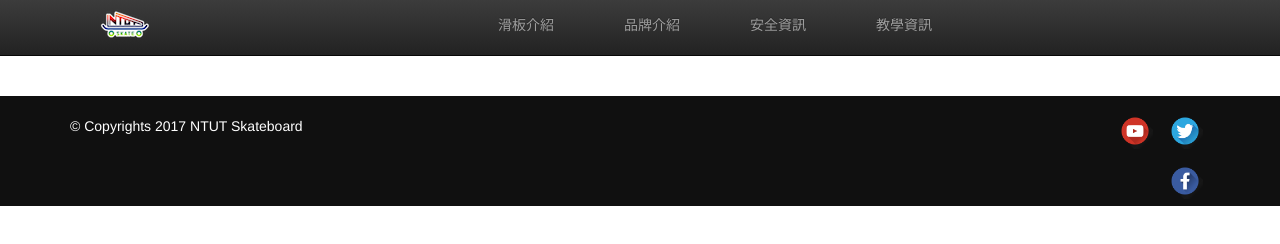
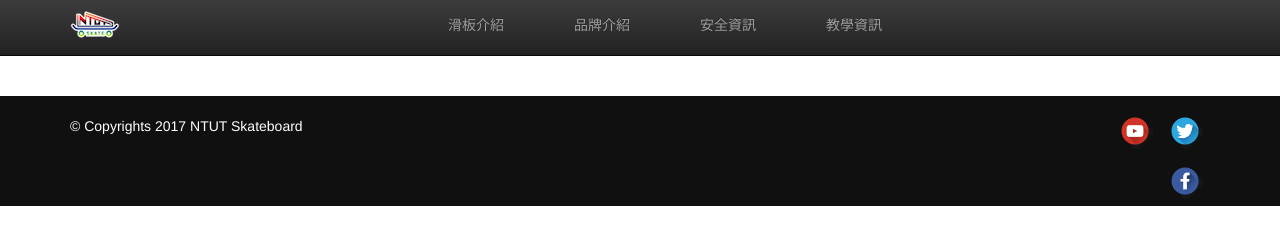
Before and after one commit to rankaitsai/SkateBoard, a plain HTML site: page brand-introduction.html in a window 1280 px wide. Drawn offline with nearby package versions, Linux system fonts and the light colour scheme.

Commit message:
modify header

```diff
--- a/brand-introduction.html
+++ b/brand-introduction.html
@@ -14,10 +14,8 @@
   <title>品牌介紹</title>
 </head>
 <body>
-  <div class="container-fullwidth">
-    <div>
-      <div>
   <nav class="navbar navbar-toggleable-md navbar-inverse bg-inverse fixed-top navbar-static-top" role="navigation">
+    <div class="container">
       <div id="img-logo">
           <a href="main.html"><img src="images/Logo.png" alt="Logo"></a>
       </div>
@@ -28,11 +26,9 @@
           <li><a href="security-information.html">安全資訊</a></li>
           <li><a href="tutorial-information.html">教學資訊</a></li>
         </ul>
-          </div>
+      </div> <!--collapse navbar-collapse end-->
+    </div><!--container-fullwidth end-->
   </nav>
-      </div>
-    </div>
-  </div>
 
 
   <footer class="footer">
--- a/css/header.css
+++ b/css/header.css
@@ -12,6 +12,5 @@
 }
 
 #img-logo a{
-      float: left;
-      margin-left: 100px;
+    float: left;
 }
```
Also changed, not shown: board-introduction.html (+3 -7 lines), main.html (+2 -6 lines), security-information.html (+3 -7 lines), tutorial-information.html (+3 -7 lines). Lines whose indentation alone changed are shown as unchanged.
